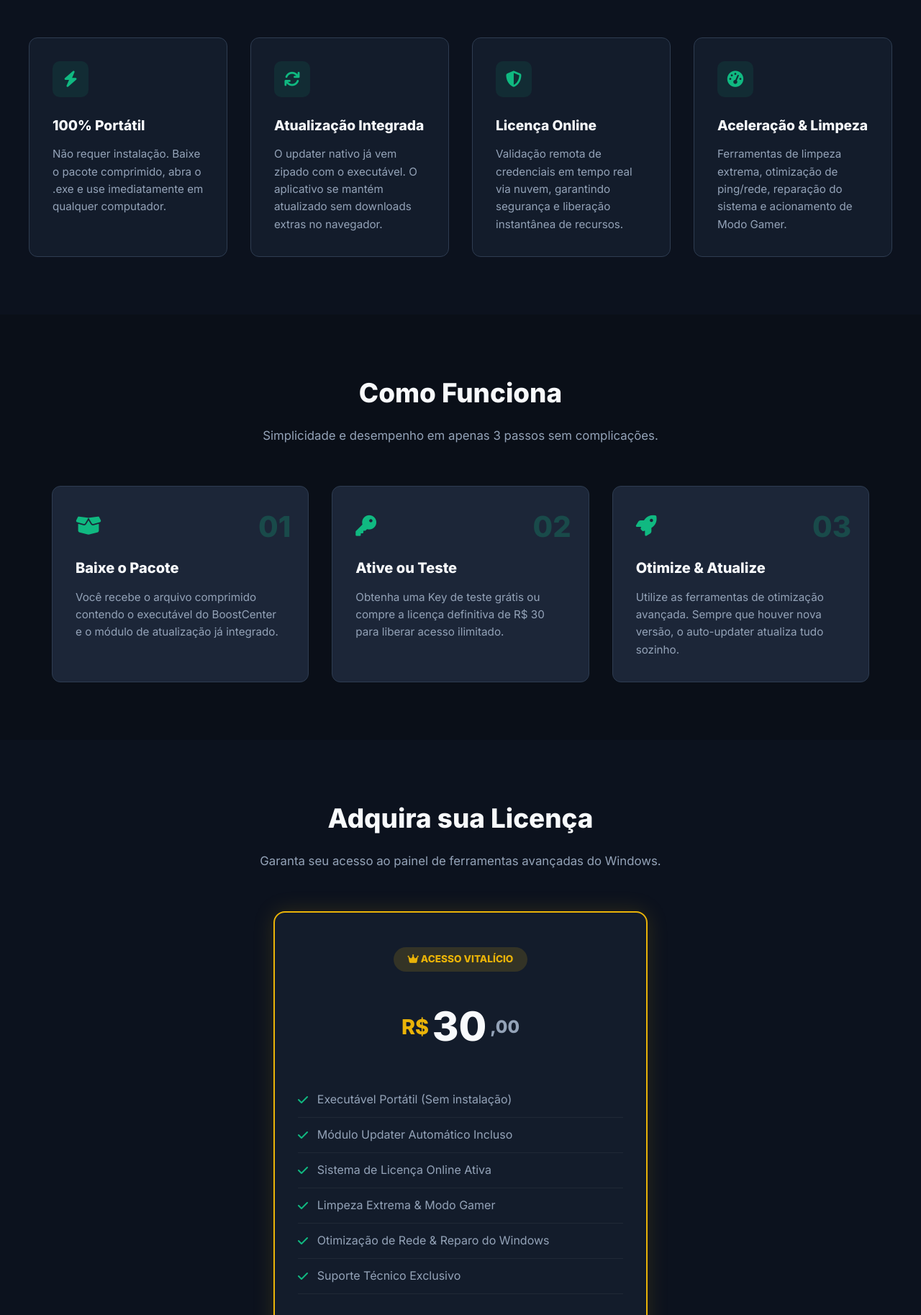
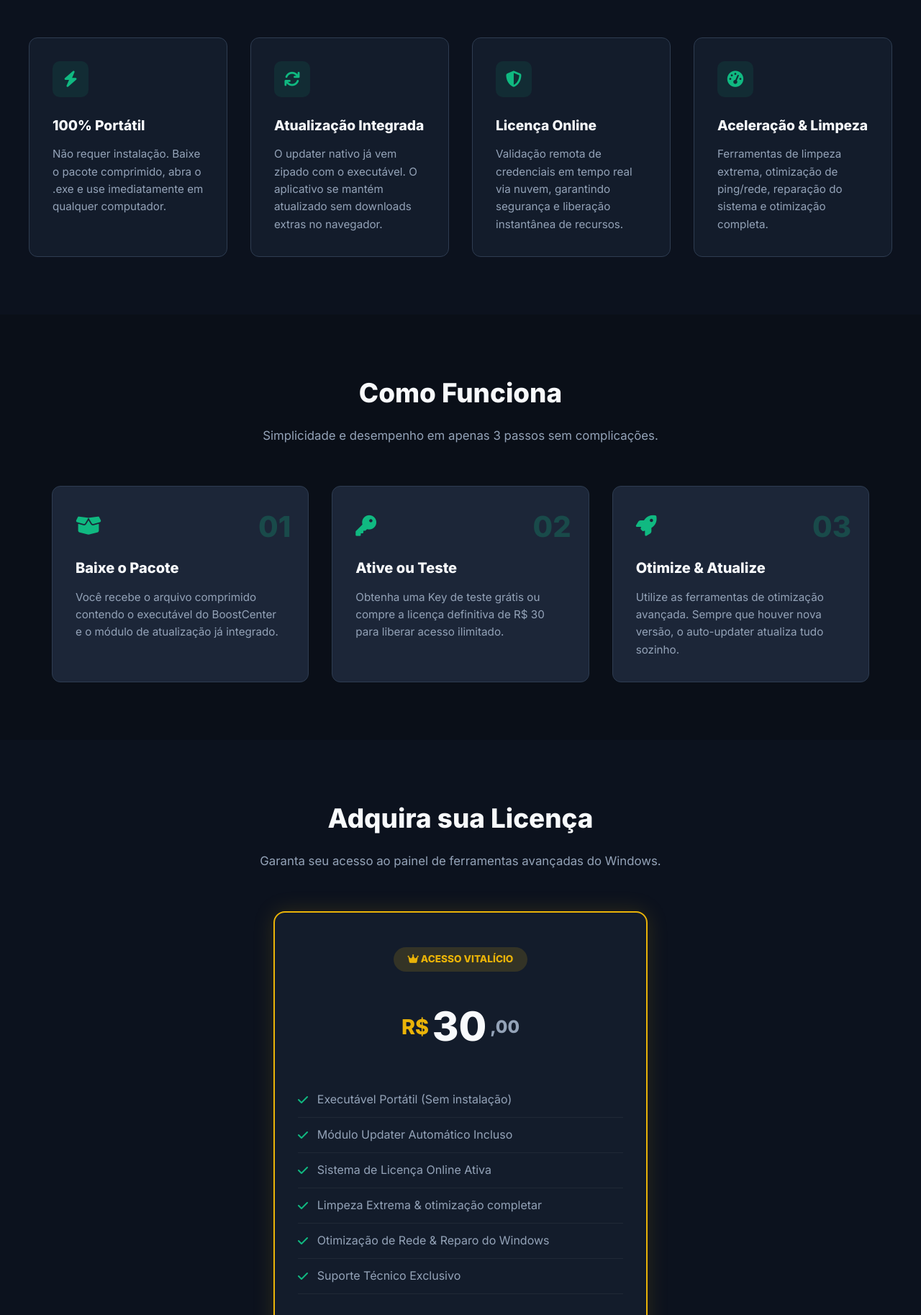
Before and after one commit to jeffersonsites/BoostCenterPremium, a plain HTML site: page index.html in a window 1280 px wide. Shown: the part 854-2681 px from the top of the page at 72% size. Drawn offline with Linux system fonts and the light colour scheme.

Commit message:
Update index.html

```diff
--- a/index.html
+++ b/index.html
@@ -551,7 +551,7 @@
                         <i class="fa-solid fa-gauge-high"></i>
                     </div>
                     <h3>Aceleração & Limpeza</h3>
-                    <p>Ferramentas de limpeza extrema, otimização de ping/rede, reparação do sistema e acionamento de Modo Gamer.</p>
+                    <p>Ferramentas de limpeza extrema, otimização de ping/rede, reparação do sistema e otimização completa.</p>
                 </div>
 
             </div>
@@ -612,7 +612,7 @@
                     <li><i class="fa-solid fa-check"></i> Executável Portátil (Sem instalação)</li>
                     <li><i class="fa-solid fa-check"></i> Módulo Updater Automático Incluso</li>
                     <li><i class="fa-solid fa-check"></i> Sistema de Licença Online Ativa</li>
-                    <li><i class="fa-solid fa-check"></i> Limpeza Extrema & Modo Gamer</li>
+                    <li><i class="fa-solid fa-check"></i> Limpeza Extrema & otimização completar</li>
                     <li><i class="fa-solid fa-check"></i> Otimização de Rede & Reparo do Windows</li>
                     <li><i class="fa-solid fa-check"></i> Suporte Técnico Exclusivo</li>
                 </ul>
```
